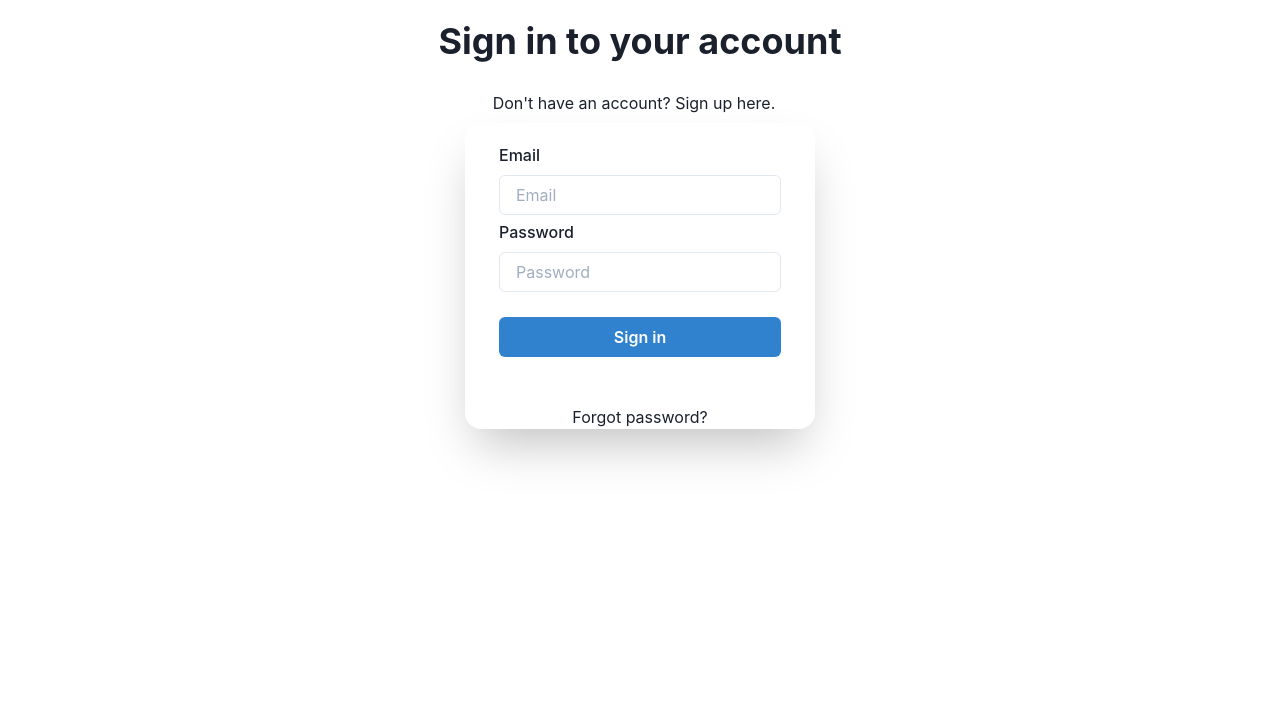
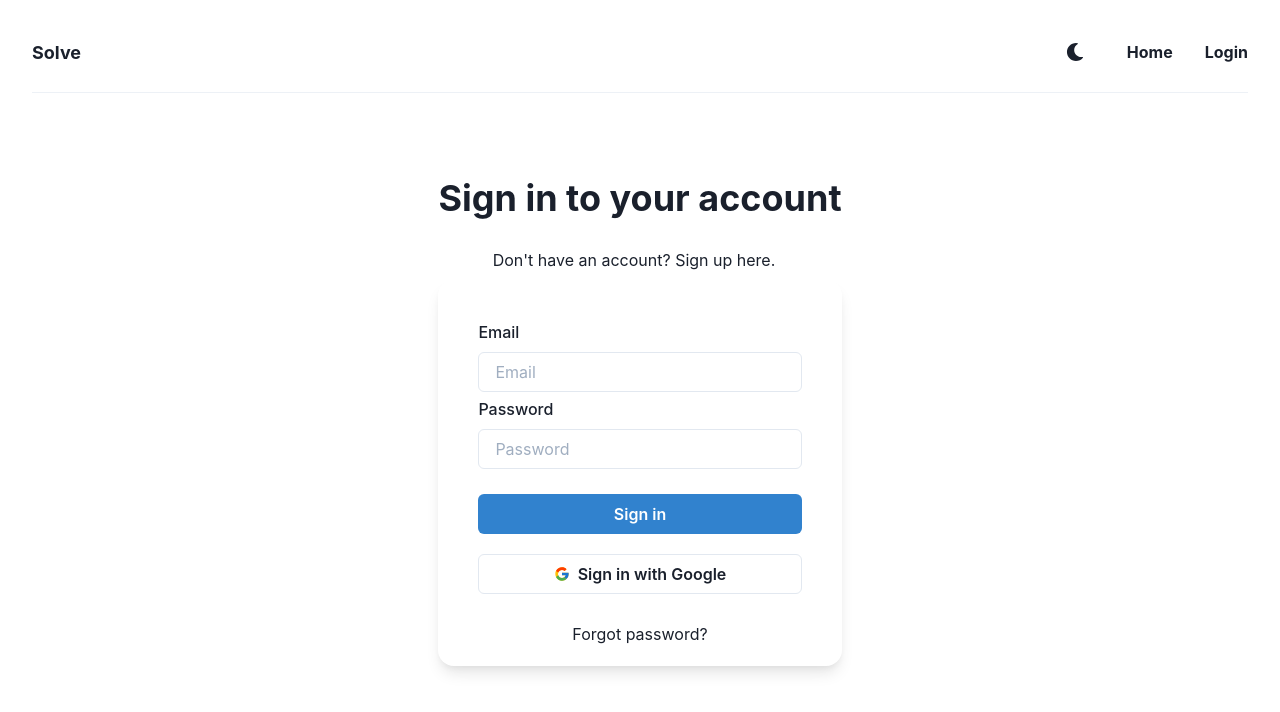
Before and after one commit to terror/solve, a React (Create React App) app in the folder client/: page /login in a window 1280 px wide. Shown: the top 712 px of the page. Built offline with nearby package versions, Linux system fonts and the light colour scheme; no server answers.

Commit message:
Add google auth provider (#10)
- Added sign in with google functionality
- Navbar is now present on every page
- Tweaked auth form styling

```diff
--- a/client/src/App.tsx
+++ b/client/src/App.tsx
@@ -11,11 +11,13 @@ import Profile from './pages/Customer/Profile';
 import Settings from './pages/Customer/Settings';
 import PrivateRoute from './components/PrivateRoute';
 import AuthProvider from './providers/AuthProvider';
+import Navbar from './components/Navbar';
 
 const App = () => {
   return (
     <AuthProvider>
       <Router>
+        <Navbar />
         <Switch>
           <Route exact path='/' component={Home} />
           <Route path='/register' component={Register} />
--- /dev/null
+++ b/client/src/components/Auth/GoogleButton.tsx
@@ -0,0 +1,34 @@
+import React from 'react';
+import { Button, Center, Text } from '@chakra-ui/react';
+import { FcGoogle } from 'react-icons/fc';
+import { useAuth } from '../../providers/AuthProvider';
+
+const GoogleButton = () => {
+  const { loginWithGoogle }: any = useAuth();
+
+  const handleClick = async () => {
+    try {
+      await loginWithGoogle();
+    } catch (err) {
+      console.log(err);
+    }
+  };
+
+  return (
+    <Center>
+      <Button
+        w={'full'}
+        maxW={'md'}
+        variant={'outline'}
+        leftIcon={<FcGoogle />}
+        onClick={handleClick}
+      >
+        <Center>
+          <Text>Sign in with Google</Text>
+        </Center>
+      </Button>
+    </Center>
+  );
+};
+
+export default GoogleButton;
--- a/client/src/components/Customer/Settings/SettingsForm.tsx
+++ b/client/src/components/Customer/Settings/SettingsForm.tsx
@@ -121,9 +121,10 @@ const SettingsForm: React.FC<SettingsFormProps> = () => {
               <Button
                 mt={5}
                 mb={5}
-                colorScheme='green'
+                colorScheme='blue'
                 isLoading={props.isSubmitting}
                 type='submit'
+                isFullWidth
               >
                 Save
               </Button>
--- a/client/src/pages/Auth/Login.tsx
+++ b/client/src/pages/Auth/Login.tsx
@@ -2,7 +2,7 @@ import React, { useState } from 'react';
 import * as Yup from 'yup';
 
 import {
-  Center,
+  Flex,
   Stack,
   Heading,
   Button,
@@ -19,6 +19,7 @@ import { styles } from './styles';
 
 import Error from '../../components/Error';
 import TextField from '../../components/Auth/TextField';
+import GoogleButton from '../../components/Auth/GoogleButton';
 
 interface LoginProps {}
 
@@ -39,7 +40,7 @@ const Login: React.FC<LoginProps> = () => {
   }
 
   return (
-    <Center>
+    <Flex align={'center'} justify={'center'}>
       <Stack>
         <StackItem alignSelf='center'>
           <Heading {...styles.heading}>Sign in to your account</Heading>
@@ -105,6 +106,7 @@ const Login: React.FC<LoginProps> = () => {
                 >
                   Sign in
                 </Button>
+                <GoogleButton />
               </Form>
             )}
           </Formik>
@@ -115,7 +117,7 @@ const Login: React.FC<LoginProps> = () => {
           </Wrap>
         </Stack>
       </Stack>
-    </Center>
+    </Flex>
   );
 };
 
--- a/client/src/pages/Auth/Register.tsx
+++ b/client/src/pages/Auth/Register.tsx
@@ -10,6 +10,7 @@ import { styles } from './styles';
 
 import Error from '../../components/Error';
 import TextField from '../../components/Auth/TextField';
+import GoogleButton from '../../components/Auth/GoogleButton';
 
 interface FormValues {
   name: string;
@@ -98,7 +99,7 @@ const Register: React.FC<RegisterProps> = () => {
                 </Field>
                 <Button
                   mt={5}
-                  mb={7}
+                  mb={4}
                   width='100%'
                   colorScheme='blue'
                   isLoading={props.isSubmitting}
@@ -106,6 +107,7 @@ const Register: React.FC<RegisterProps> = () => {
                 >
                   Sign up
                 </Button>
+                <GoogleButton />
               </Form>
             )}
           </Formik>
--- a/client/src/pages/Auth/styles.ts
+++ b/client/src/pages/Auth/styles.ts
@@ -1,10 +1,10 @@
 export const styles = {
   stack: {
     borderRadius: '2xl',
-    alignItems: 'center',
-    w: '350px',
-    boxShadow: '2xl',
+    w: '100%',
+    boxShadow: 'lg',
     mt: '25px',
+    p: '5',
   },
   heading: {
     mb: 5,
@@ -13,5 +13,6 @@ export const styles = {
   wrap: {
     mb: 5,
     spacing: '30px',
+    alignSelf: 'center',
   },
 };
--- a/client/src/pages/Customer/Dashboard.tsx
+++ b/client/src/pages/Customer/Dashboard.tsx
@@ -1,6 +1,5 @@
 import React from 'react';
 
-import Navbar from '../../components/Navbar';
 import Editor from '../../components/Customer/Dashboard/Editor';
 import Problem from '../../components/Customer/Dashboard/Problem';
 import EditorProvider from '../../providers/EditorProvider';
@@ -12,7 +11,6 @@ interface DashboardProps {}
 const Dashboard: React.FC<DashboardProps> = () => {
   return (
     <div>
-      <Navbar />
       <SplitPane
         style={{ position: 'relative' }}
         split='vertical'
--- a/client/src/pages/Customer/Profile.tsx
+++ b/client/src/pages/Customer/Profile.tsx
@@ -2,7 +2,6 @@ import React from 'react';
 
 import { Center } from '@chakra-ui/react';
 
-import Navbar from '../../components/Navbar';
 import Welcome from '../../components/Customer/Profile/Welcome';
 import Templates from '../../components/Customer/Profile/Templates';
 
@@ -11,7 +10,6 @@ interface ProfileProps {}
 const Profile: React.FC<ProfileProps> = () => {
   return (
     <>
-      <Navbar />
       <Welcome />
       <Center mt={10}>
         <Templates />
--- a/client/src/pages/Customer/Settings.tsx
+++ b/client/src/pages/Customer/Settings.tsx
@@ -1,6 +1,5 @@
 import React from 'react';
 
-import Navbar from '../../components/Navbar';
 import SettingsForm from '../../components/Customer/Settings/SettingsForm';
 
 interface SettingsProps {}
@@ -8,7 +7,6 @@ interface SettingsProps {}
 const Settings: React.FC<SettingsProps> = () => {
   return (
     <>
-      <Navbar />
       <SettingsForm />
     </>
   );
--- a/client/src/pages/Home.tsx
+++ b/client/src/pages/Home.tsx
@@ -15,7 +15,6 @@ import { Link } from 'react-router-dom';
 import { useAuth } from '../providers/AuthProvider';
 import { AiOutlineLogin } from 'react-icons/ai';
 
-import Navbar from '../components/Navbar';
 import Landing from './Customer/Landing';
 import Features from '../components/Home/Features';
 import Wave from 'react-wavify';
@@ -35,7 +34,6 @@ const Home: React.FC<HomeProps> = () => {
   const { currentUser }: any = useAuth();
   return (
     <>
-      <Navbar />
       {!currentUser ? (
         <>
           <Center>
--- a/client/src/providers/AuthProvider.tsx
+++ b/client/src/providers/AuthProvider.tsx
@@ -1,5 +1,5 @@
 import React, { useContext, createContext, useState, useEffect } from 'react';
-import { auth } from '../ts/firebase';
+import { firebase, auth } from '../ts/firebase';
 
 const AuthContext = createContext({});
 
@@ -13,6 +13,12 @@ const AuthProvider = ({ children }: any) => {
 
   const signup = (email: string, password: string) => {
     return auth.createUserWithEmailAndPassword(email, password);
+  };
+
+  const loginWithGoogle = () => {
+    const provider = new firebase.auth.GoogleAuthProvider();
+    firebase.auth().useDeviceLanguage();
+    return firebase.auth().signInWithPopup(provider);
   };
 
   const login = (email: string, password: string) => {
@@ -39,6 +45,7 @@ const AuthProvider = ({ children }: any) => {
     currentUser,
     signup,
     login,
+    loginWithGoogle,
     logout,
     passwordReset,
   };
```
